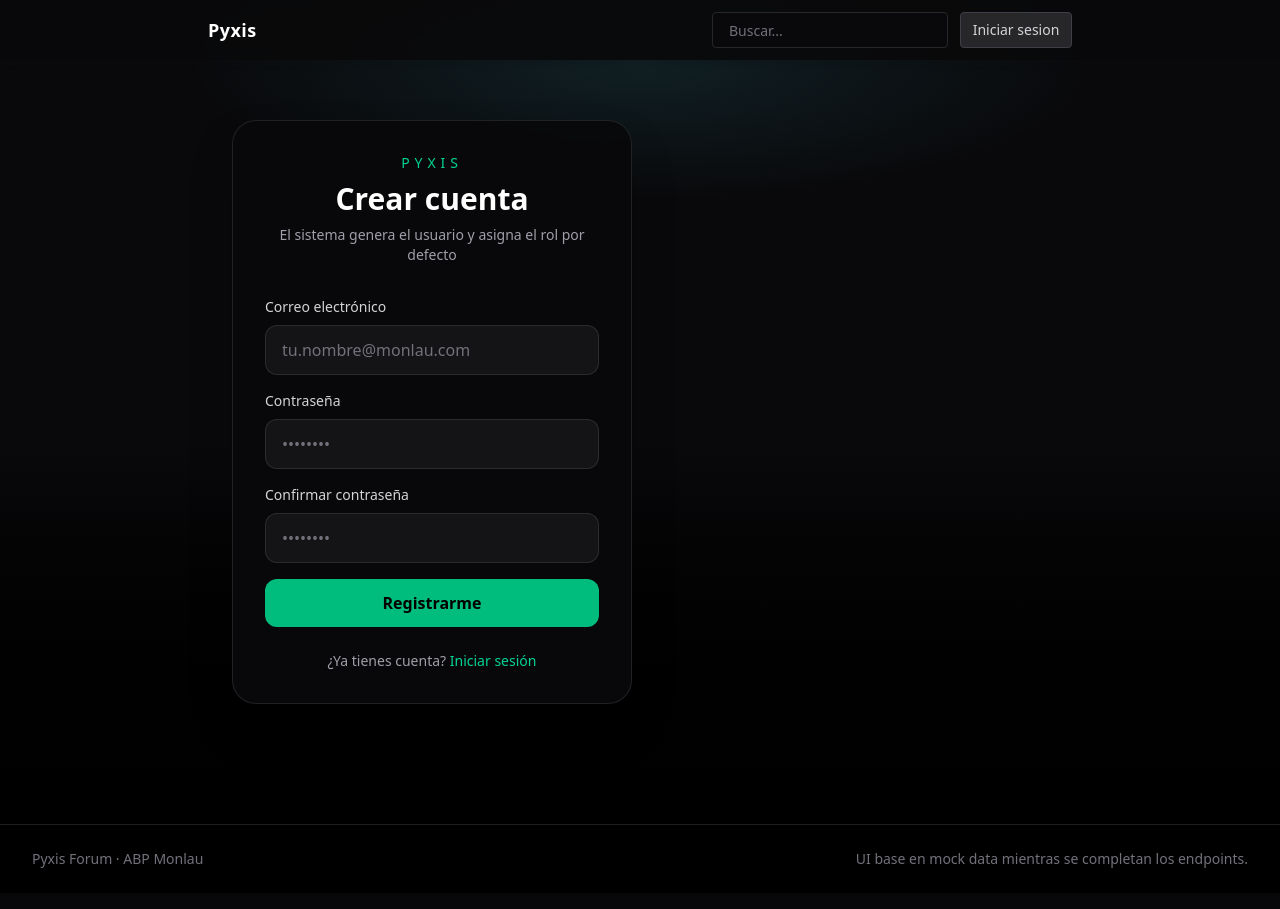
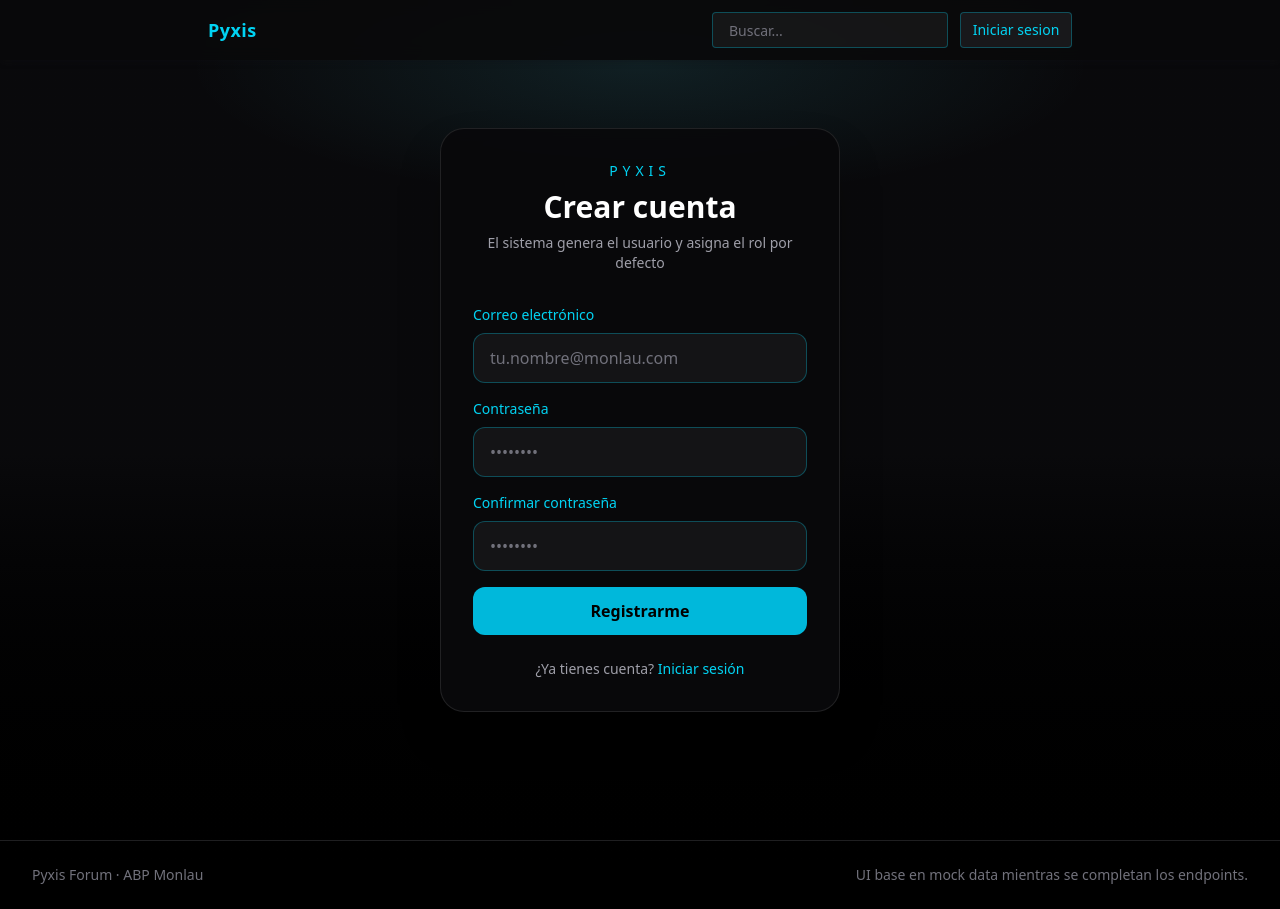
Before and after one commit to nkaryoli/pyxis, a Flask app: page /auth/register in a window 1280 px wide. Before the commit the page ends 868 px from the top, so only its background shows below. Run offline with Flask 3, Linux system fonts and the light colour scheme; style sheets or scripts are compiled from the project's sources.

Commit message:
Mejoras esteticas para navbar, register y login

```diff
--- a/src/modules/auth/templates/register.html
+++ b/src/modules/auth/templates/register.html
@@ -1,11 +1,13 @@
-{% extends "base.html" %} {% block title %}Crear cuenta | Pyxis{% endblock %} {%
-block content %}
-<div class="w-full max-w-md px-6 py-10">
-	<div
-		class="rounded-3xl border border-white/10 bg-zinc-950/95 p-8 shadow-2xl shadow-black/40 backdrop-blur"
-	>
+{% extends "base.html" %}
+{% block title %}Crear cuenta | Pyxis{% endblock %}
+
+{% block content %}
+<div class="flex min-h-[85vh] w-full flex-col items-center justify-center py-12">
+
+    <div class="w-full max-w-md px-6">
+        <div class="rounded-3xl border border-white/10 bg-zinc-950/95 p-8 shadow-2xl shadow-black/40 backdrop-blur">
             <div class="mb-8 text-center">
-			<p class="mb-2 text-sm uppercase tracking-[0.35em] text-emerald-400">
+                <p class="mb-2 text-sm uppercase tracking-[0.35em] text-cyan-400">
                     Pyxis
                 </p>
                 <h1 class="text-3xl font-semibold text-white">Crear cuenta</h1>
@@ -15,23 +17,14 @@ block content %}
             </div>
 
             {% if error %}
-		<div
-			class="mb-5 rounded-xl border border-red-500/30 bg-red-500/10 px-4 py-3 text-sm text-red-200"
-		>
+            <div class="mb-5 rounded-xl border border-red-500/30 bg-red-500/10 px-4 py-3 text-sm text-red-200">
                 {{ error }}
             </div>
             {% endif %}
 
-		<form
-			method="POST"
-			action="{{ url_for('auth.register') }}"
-			class="space-y-4"
-		>
+            <form method="POST" action="{{ url_for('auth.register') }}" class="space-y-4">
                 <div>
-				<label
-					for="email_usuario"
-					class="mb-2 block text-sm font-medium text-zinc-300"
-				>
+                    <label for="email_usuario" class="mb-2 block text-sm font-medium text-cyan-400">
                         Correo electrónico
                     </label>
                     <input
@@ -39,18 +32,13 @@ block content %}
                         name="email_usuario"
                         type="email"
                         required
-					class="w-full rounded-xl border border-white/10 bg-white/5 px-4 py-3
-						text-white outline-none transition placeholder:text-zinc-500
-						focus:border-emerald-400/60 focus:ring-2 focus:ring-emerald-400/20"
+                        class="w-full rounded-xl border border-cyan-400/30 bg-white/5 px-4 py-3 text-white outline-none transition placeholder:text-zinc-500 focus:border-cyan-300 focus:ring-2 focus:ring-cyan-400/20"
                         placeholder="tu.nombre@monlau.com"
                     />
                 </div>
 
                 <div>
-				<label
-					for="password_usuario"
-					class="mb-2 block text-sm font-medium text-zinc-300"
-				>
+                    <label for="password_usuario" class="mb-2 block text-sm font-medium text-cyan-400">
                         Contraseña
                     </label>
                     <input
@@ -58,18 +46,13 @@ block content %}
                         name="password_usuario"
                         type="password"
                         required
-					class="w-full rounded-xl border border-white/10 bg-white/5 px-4 py-3
-						text-white outline-none transition placeholder:text-zinc-500
-						focus:border-emerald-400/60 focus:ring-2 focus:ring-emerald-400/20"
+                        class="w-full rounded-xl border border-cyan-400/30 bg-white/5 px-4 py-3 text-white outline-none transition placeholder:text-zinc-500 focus:border-cyan-300 focus:ring-2 focus:ring-cyan-400/20"
                         placeholder="••••••••"
                     />
                 </div>
 
                 <div>
-				<label
-					for="confirm_password_usuario"
-					class="mb-2 block text-sm font-medium text-zinc-300"
-				>
+                    <label for="confirm_password_usuario" class="mb-2 block text-sm font-medium text-cyan-400">
                         Confirmar contraseña
                     </label>
                     <input
@@ -77,16 +60,14 @@ block content %}
                         name="confirm_password_usuario"
                         type="password"
                         required
-					class="w-full rounded-xl border border-white/10 bg-white/5 px-4 py-3
-						text-white outline-none transition placeholder:text-zinc-500
-						focus:border-emerald-400/60 focus:ring-2 focus:ring-emerald-400/20"
+                        class="w-full rounded-xl border border-cyan-400/30 bg-white/5 px-4 py-3 text-white outline-none transition placeholder:text-zinc-500 focus:border-cyan-300 focus:ring-2 focus:ring-cyan-400/20"
                         placeholder="••••••••"
                     />
                 </div>
 
                 <button
                     type="submit"
-				class="w-full rounded-xl bg-emerald-500 px-4 py-3 font-semibold text-black transition hover:bg-emerald-400"
+                    class="w-full rounded-xl bg-cyan-500 px-4 py-3 font-semibold text-black transition hover:bg-cyan-400"
                 >
                     Registrarme
                 </button>
@@ -94,12 +75,12 @@ block content %}
 
             <p class="mt-6 text-center text-sm text-zinc-400">
                 ¿Ya tienes cuenta?
-			<a
-				href="{{ url_for('auth.login') }}"
-				class="font-medium text-emerald-400 hover:text-emerald-300"
-				>Iniciar sesión</a
-			>
+                <a href="{{ url_for('auth.login') }}" class="font-medium text-cyan-400 hover:text-cyan-300">
+                    Iniciar sesión
+                </a>
             </p>
         </div>
     </div>
+
+</div>
 {% endblock %}
--- a/src/templates/partials/navbar.html
+++ b/src/templates/partials/navbar.html
@@ -1,14 +1,14 @@
 <header class="fixed z-50 w-full shadow-md shadow-zinc-900/20 bg-zinc-950/90 backdrop-blur">
 	<div class="mx-auto flex max-w-4xl items-center justify-between px-4 py-3">
-		<a href="{{ url_for('home') if 'home' in request.endpoint else '/' }}" class="text-lg font-bold tracking-wide text-white">
+		<a href="{{ url_for('home') if 'home' in request.endpoint else '/' }}" class="text-lg font-bold tracking-wide text-cyan-400">
 			Pyxis
 		</a>
 		<nav class="flex items-center gap-3 text-sm text-zinc-300">
 			<form action="" class="w-full">
-				<input type="text" placeholder="Buscar..." class="w-full h-9 rounded-sm border border-zinc-800  bg-zinc-950 px-4 py-1 text-sm text-white placeholder:text-zinc-500 focus:border-cyan-500 focus:outline-none">
+				<input type="text" placeholder="Buscar..." class="w-full h-9 rounded-sm border border-cyan-400/30 bg-white/5 px-4 py-1 text-sm text-cyan-400 placeholder:text-zinc-500 focus:border-cyan-300 focus:outline-none">
 			</form>
 			<a href="{{ url_for('auth.login') }}"
-				class="min-w-28 h-9 flex items-center justify-center rounded-sm border hover:border-cyan-600 border-zinc-700 bg-zinc-800 hover:bg-zinc-900"
+				class="min-w-28 h-9 flex items-center justify-center rounded-sm border hover:border-cyan-200 border-cyan-400/30 bg-zinc-900 hover:bg-zinc-800 text-sm text-cyan-400 transition"
 			>
 				Iniciar sesion
 			</a>
```
Also changed, not shown: src/modules/auth/templates/login.html (+18 -24 lines). Lines whose indentation alone changed are shown as unchanged.
